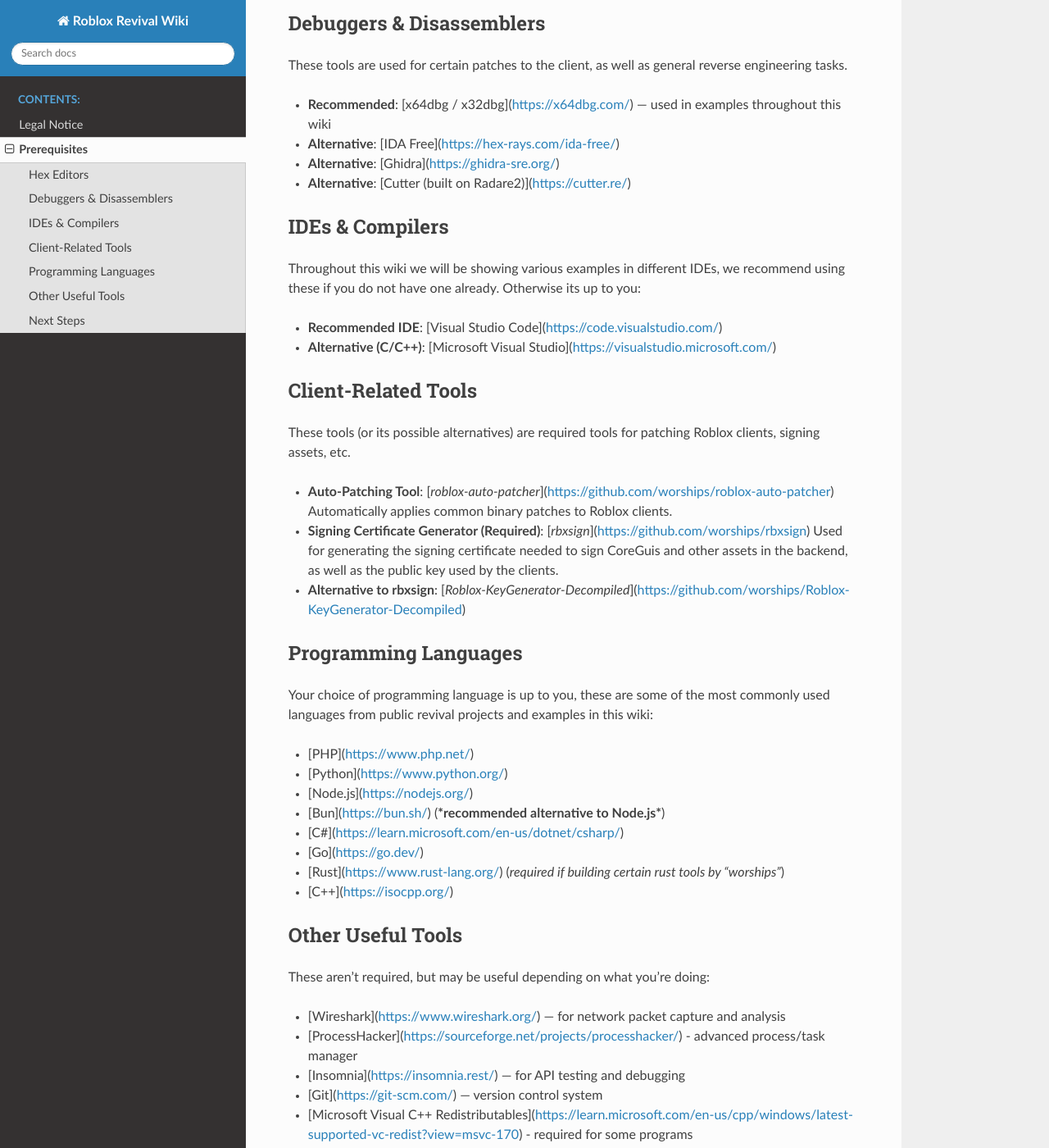
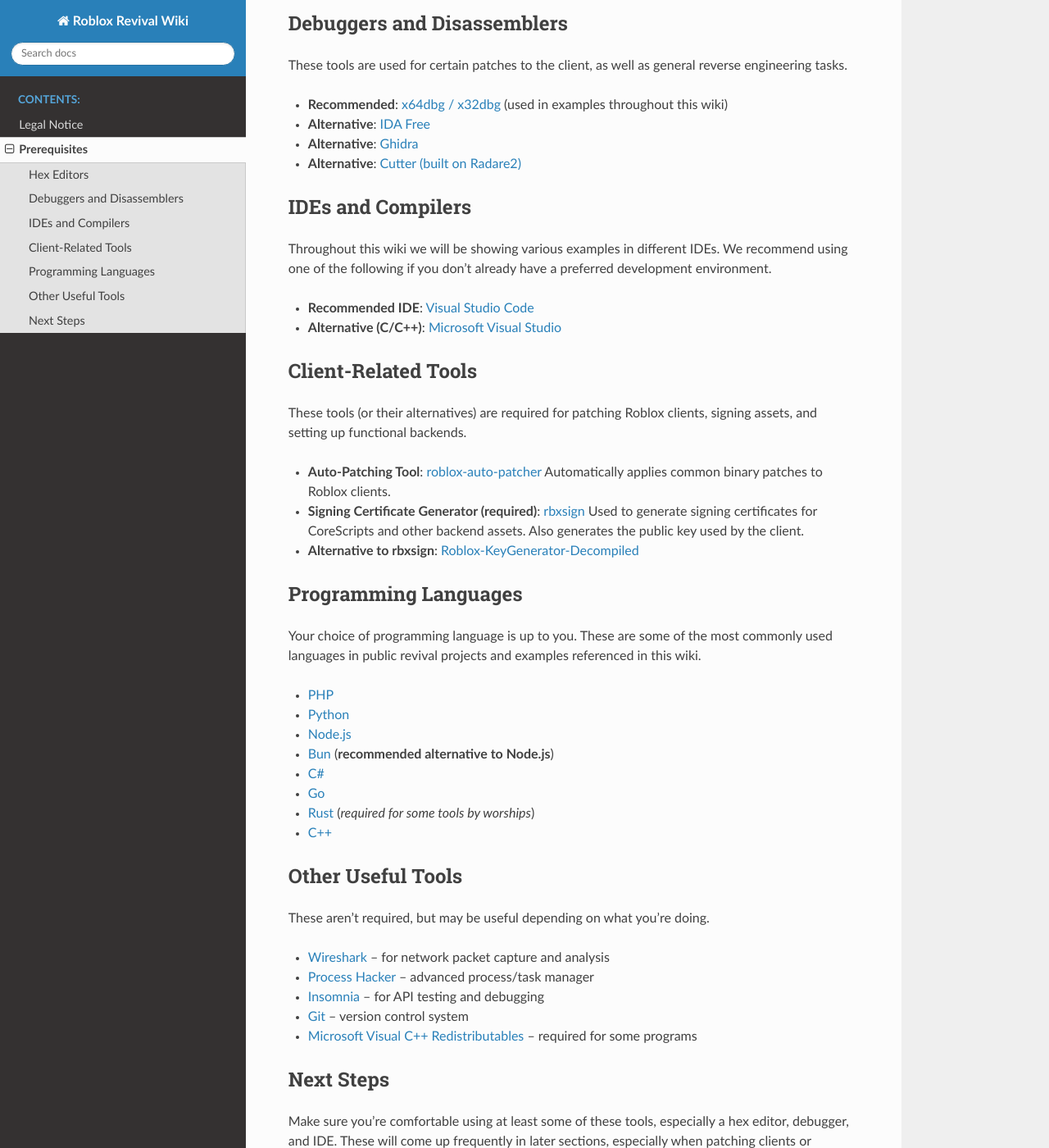
Before and after one commit to rrw-wiki/wiki, a Sphinx documentation site: the page built from docs/prerequisites.rst, in a window 1280 px wide and 1400 px high, scrolled down 540 px. Shown: the whole window at 82% size. Built offline with Sphinx 7.4.7 and the Read the Docs theme 3.1.0, drawn with Linux system fonts in a browser that asks for light colours; pages that are not in the unit, such as notebooks, are missing from menus; some of the changed text lies outside the part shown.

Commit message:
fix: update formatting and links in prerequisites page

```diff
--- a/docs/prerequisites.rst
+++ b/docs/prerequisites.rst
@@ -10,67 +10,67 @@ Hex Editors
 
 Hex editors are used to modify and inspect binary files, which is a key part of patching Roblox clients.
 
-- **Recommended**: [HxD](https://mh-nexus.de/en/hxd/)
-- **Alternative (web-based)**: [HexEd.it](https://hexed.it/)
-- **Alternative (cross-platform)**: [ImHex](https://github.com/WerWolv/ImHex)
+- **Recommended**: `HxD <https://mh-nexus.de/en/hxd/>`_
+- **Alternative (web-based)**: `HexEd.it <https://hexed.it/>`_
+- **Alternative (cross-platform)**: `ImHex <https://github.com/WerWolv/ImHex>`_
 
-Debuggers & Disassemblers
---------------------------
+Debuggers and Disassemblers
+----------------------------
 
 These tools are used for certain patches to the client, as well as general reverse engineering tasks.
 
-- **Recommended**: [x64dbg / x32dbg](https://x64dbg.com/) — used in examples throughout this wiki
-- **Alternative**: [IDA Free](https://hex-rays.com/ida-free/)
-- **Alternative**: [Ghidra](https://ghidra-sre.org/)
-- **Alternative**: [Cutter (built on Radare2)](https://cutter.re/)
+- **Recommended**: `x64dbg / x32dbg <https://x64dbg.com/>`_ (used in examples throughout this wiki)
+- **Alternative**: `IDA Free <https://hex-rays.com/ida-free/>`_
+- **Alternative**: `Ghidra <https://ghidra-sre.org/>`_
+- **Alternative**: `Cutter (built on Radare2) <https://cutter.re/>`_
 
-IDEs & Compilers
-----------------
+IDEs and Compilers
+-------------------
 
-Throughout this wiki we will be showing various examples in different IDEs, we recommend using these if you do not have one already. Otherwise its up to you:
+Throughout this wiki we will be showing various examples in different IDEs. We recommend using one of the following if you don't already have a preferred development environment.
 
-- **Recommended IDE**: [Visual Studio Code](https://code.visualstudio.com/)
-- **Alternative (C/C++)**: [Microsoft Visual Studio](https://visualstudio.microsoft.com/)
+- **Recommended IDE**: `Visual Studio Code <https://code.visualstudio.com/>`_
+- **Alternative (C/C++)**: `Microsoft Visual Studio <https://visualstudio.microsoft.com/>`_
 
 Client-Related Tools
 --------------------
 
-These tools (or its possible alternatives) are required tools for patching Roblox clients, signing assets, etc.
+These tools (or their alternatives) are required for patching Roblox clients, signing assets, and setting up functional backends.
 
-- **Auto-Patching Tool**: [`roblox-auto-patcher`](https://github.com/worships/roblox-auto-patcher)
+- **Auto-Patching Tool**: `roblox-auto-patcher <https://github.com/worships/roblox-auto-patcher>`_
   Automatically applies common binary patches to Roblox clients.
 
-- **Signing Certificate Generator (Required)**: [`rbxsign`](https://github.com/worships/rbxsign)
-  Used for generating the signing certificate needed to sign CoreGuis and other assets in the backend, as well as the public key used by the clients.
+- **Signing Certificate Generator (required)**: `rbxsign <https://github.com/worships/rbxsign>`_
+  Used to generate signing certificates for CoreScripts and other backend assets. Also generates the public key used by the client.
 
-- **Alternative to rbxsign**: [`Roblox-KeyGenerator-Decompiled`](https://github.com/worships/Roblox-KeyGenerator-Decompiled)
+- **Alternative to rbxsign**: `Roblox-KeyGenerator-Decompiled <https://github.com/worships/Roblox-KeyGenerator-Decompiled>`_
 
 Programming Languages
 ----------------------
 
-Your choice of programming language is up to you, these are some of the most commonly used languages from public revival projects and examples in this wiki:
+Your choice of programming language is up to you. These are some of the most commonly used languages in public revival projects and examples referenced in this wiki.
 
-- [PHP](https://www.php.net/)
-- [Python](https://www.python.org/)
-- [Node.js](https://nodejs.org/)
-- [Bun](https://bun.sh/) (***recommended alternative to Node.js***)
-- [C#](https://learn.microsoft.com/en-us/dotnet/csharp/)
-- [Go](https://go.dev/)
-- [Rust](https://www.rust-lang.org/) (*required if building certain rust tools by "worships"*)
-- [C++](https://isocpp.org/)
+- `PHP <https://www.php.net/>`_
+- `Python <https://www.python.org/>`_
+- `Node.js <https://nodejs.org/>`_
+- `Bun <https://bun.sh/>`_ (**recommended alternative to Node.js**)
+- `C# <https://learn.microsoft.com/en-us/dotnet/csharp/>`_
+- `Go <https://go.dev/>`_
+- `Rust <https://www.rust-lang.org/>`_ (*required for some tools by worships*)
+- `C++ <https://isocpp.org/>`_
 
 Other Useful Tools
 -------------------
 
-These aren't required, but may be useful depending on what you're doing:
+These aren't required, but may be useful depending on what you're doing.
 
-- [Wireshark](https://www.wireshark.org/) — for network packet capture and analysis
-- [ProcessHacker](https://sourceforge.net/projects/processhacker/) - advanced process/task manager
-- [Insomnia](https://insomnia.rest/) — for API testing and debugging
-- [Git](https://git-scm.com/) — version control system
-- [Microsoft Visual C++ Redistributables](https://learn.microsoft.com/en-us/cpp/windows/latest-supported-vc-redist?view=msvc-170) - required for some programs
+- `Wireshark <https://www.wireshark.org/>`_ – for network packet capture and analysis
+- `Process Hacker <https://sourceforge.net/projects/processhacker/>`_ – advanced process/task manager
+- `Insomnia <https://insomnia.rest/>`_ – for API testing and debugging
+- `Git <https://git-scm.com/>`_ – version control system
+- `Microsoft Visual C++ Redistributables <https://learn.microsoft.com/en-us/cpp/windows/latest-supported-vc-redist?view=msvc-170>`_ – required for some programs
 
 Next Steps
------------
+----------
 
 Make sure you're comfortable using at least some of these tools, especially a hex editor, debugger, and IDE. These will come up frequently in later sections, especially when patching clients or inspecting API behavior.
```
